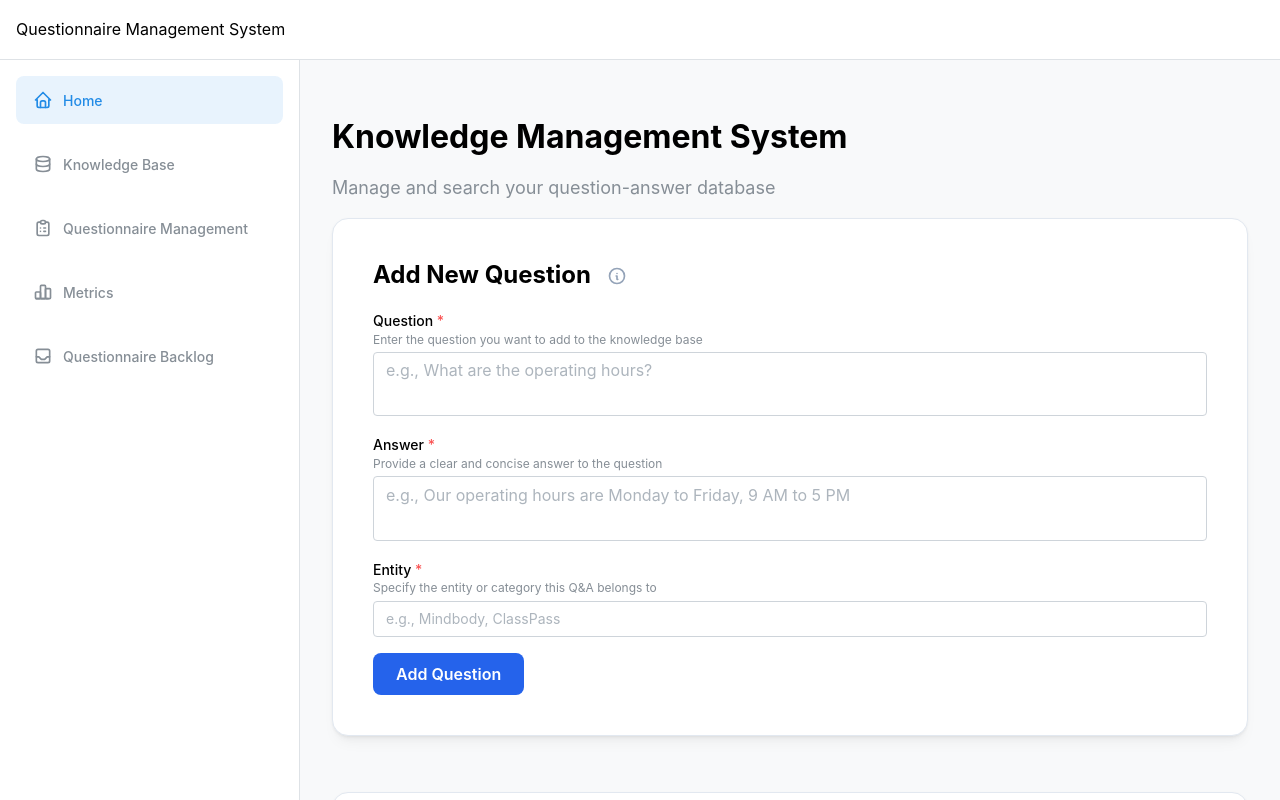
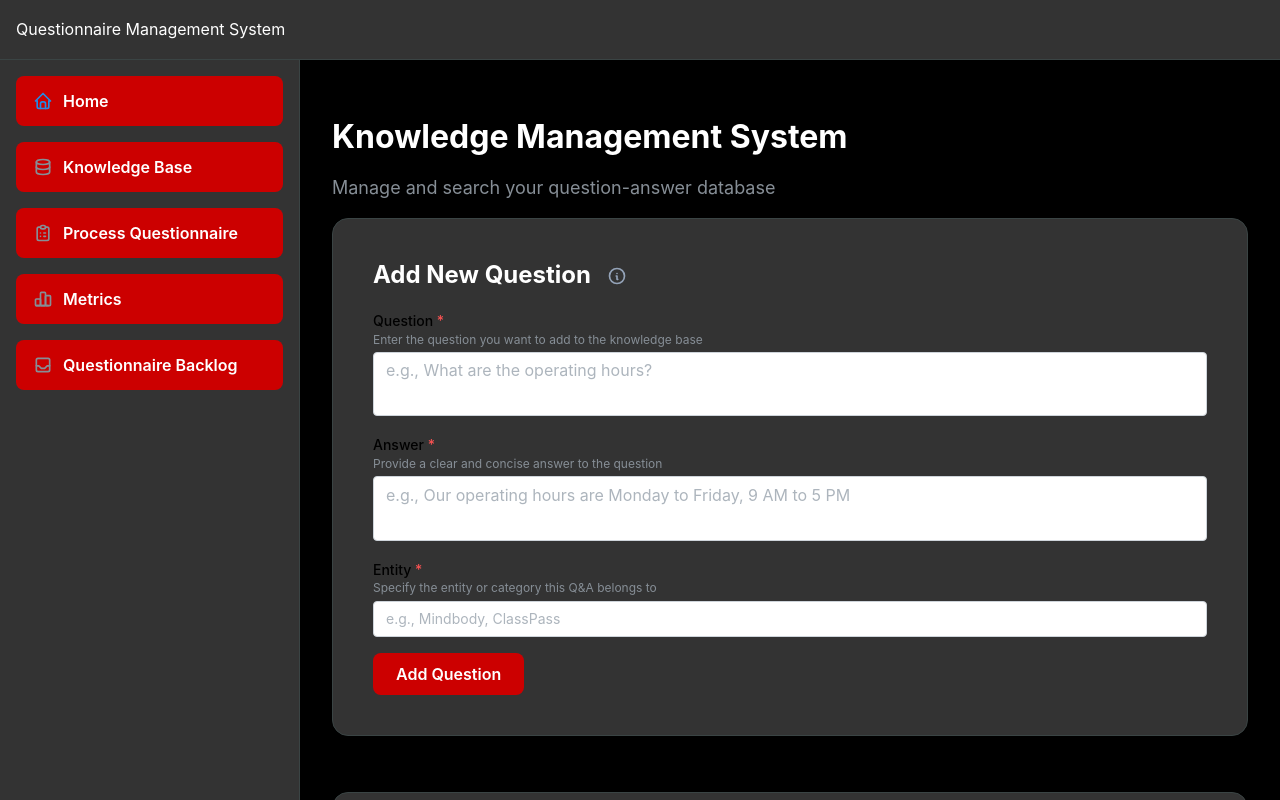
Before and after one commit to chadfryer/KMS, a React (Vite) app in the folder frontend/: page / in a window 1280 px wide. Shown: the top 800 px of the page. Built offline with nearby package versions, Linux system fonts and the light colour scheme; no server answers; a web font is replaced by a local one.

Commit message:
Updated frontend theme and UI components for improved aesthetics and usability. Added new color schemes, enhanced button styles, and implemented filtering options in the DatabaseView. Adjusted text colors for better readability and consistency across components.

```diff
--- a/frontend/src/App.jsx
+++ b/frontend/src/App.jsx
@@ -21,24 +21,47 @@ const theme = {
   colors: {
     primary: ['#2563EB', '#2563EB', '#2563EB', '#2563EB', '#2563EB', '#2563EB', '#2563EB', '#2563EB', '#2563EB', '#2563EB'],
     secondary: ['#3B82F6', '#3B82F6', '#3B82F6', '#3B82F6', '#3B82F6', '#3B82F6', '#3B82F6', '#3B82F6', '#3B82F6', '#3B82F6'],
-    dark: ['#1E293B', '#1E293B', '#1E293B', '#1E293B', '#1E293B', '#1E293B', '#1E293B', '#1E293B', '#1E293B', '#1E293B']
+    dark: ['#1E293B', '#1E293B', '#1E293B', '#1E293B', '#1E293B', '#1E293B', '#1E293B', '#1E293B', '#1E293B', '#1E293B'],
+    charcoal: ['#333333', '#333333', '#333333', '#333333', '#333333', '#333333', '#333333', '#333333', '#333333', '#333333'],
+    spearmint: ['#AAFFD8', '#AAFFD8', '#AAFFD8', '#AAFFD8', '#AAFFD8', '#AAFFD8', '#AAFFD8', '#AAFFD8', '#AAFFD8', '#AAFFD8'],
+    fir: ['#045944', '#045944', '#045944', '#045944', '#045944', '#045944', '#045944', '#045944', '#045944', '#045944']
   },
   primaryColor: 'primary',
   fontFamily: 'Inter, -apple-system, BlinkMacSystemFont, Segoe UI, Roboto, Helvetica, Arial, sans-serif',
   components: {
+    Text: {
+      styles: {
+        root: {
+          color: '#FFFFFF'
+        }
+      }
+    },
+    Title: {
+      styles: {
+        root: {
+          color: '#FFFFFF'
+        }
+      }
+    },
     Button: {
       defaultProps: {
         radius: 'md',
-        size: 'md'
+        size: 'md',
+        variant: 'filled'
       },
       styles: {
         root: {
+          backgroundColor: '#CC0000',
           fontWeight: 600,
           transition: 'all 0.2s ease',
           '&:hover': {
+            backgroundColor: '#990000',
             transform: 'translateY(-2px)',
             boxShadow: '0 4px 12px rgba(0, 0, 0, 0.1)'
           }
+        },
+        label: {
+          color: '#FFFFFF'
         }
       }
     },
@@ -50,61 +73,87 @@ const theme = {
       },
       styles: {
         root: {
-          backgroundColor: '#ffffff',
-          borderColor: '#E2E8F0',
+          backgroundColor: '#333333',
+          borderColor: '#3A4444',
           transition: 'transform 0.2s ease, box-shadow 0.2s ease',
           '&:hover': {
             transform: 'translateY(-2px)',
-            boxShadow: '0 12px 24px rgba(0, 0, 0, 0.06)'
+            boxShadow: '0 12px 24px rgba(0, 0, 0, 0.2)'
+          },
+          '& label': {
+            color: '#FFFFFF !important'
+          },
+          '& .mantineTextRoot': {
+            color: '#FFFFFF !important'
+          },
+          '& .mantineTextInputLabel': {
+            color: '#FFFFFF !important'
+          },
+          '& .mantineTextInputDescription': {
+            color: '#FFFFFF !important'
+          },
+          '& .mantineTextareaLabel': {
+            color: '#FFFFFF !important'
+          },
+          '& .mantineTextareaDescription': {
+            color: '#FFFFFF !important'
+          },
+          '& .mantineSelectLabel': {
+            color: '#FFFFFF !important'
+          },
+          '& .mantineSelectDescription': {
+            color: '#FFFFFF !important'
+          },
+          '& .mantineFileInputLabel': {
+            color: '#FFFFFF !important'
+          },
+          '& .mantineFileInputDescription': {
+            color: '#FFFFFF !important'
           }
+        }
+      }
+    },
+    AppShell: {
+      styles: {
+        main: {
+          backgroundColor: '#000000'
+        },
+        navbar: {
+          backgroundColor: '#333333',
+          borderRight: '1px solid #3A4444'
+        },
+        header: {
+          backgroundColor: '#333333',
+          borderBottom: '1px solid #3A4444'
+        }
+      }
+    },
+    NavLink: {
+      styles: {
+        label: {
+          fontSize: '16px',
+          fontWeight: 600,
         }
       }
     },
     TextInput: {
       styles: {
         input: {
-          transition: 'all 0.2s ease',
-          '&:focus': {
-            borderColor: '#2563EB',
-            boxShadow: '0 0 0 3px rgba(37, 99, 235, 0.15)'
-          }
+          color: '#AAFFD8'
         }
       }
     },
     Textarea: {
       styles: {
         input: {
-          transition: 'all 0.2s ease',
-          '&:focus': {
-            borderColor: '#2563EB',
-            boxShadow: '0 0 0 3px rgba(37, 99, 235, 0.15)'
-          }
+          color: '#AAFFD8'
         }
       }
     },
     Select: {
       styles: {
         input: {
-          transition: 'all 0.2s ease',
-          '&:focus': {
-            borderColor: '#2563EB',
-            boxShadow: '0 0 0 3px rgba(37, 99, 235, 0.15)'
-          }
-        }
-      }
-    },
-    Modal: {
-      styles: {
-        title: {
-          fontWeight: 600,
-          fontSize: '1.25rem'
-        },
-        header: {
-          backgroundColor: '#fff',
-          borderBottom: '1px solid #E2E8F0'
-        },
-        body: {
-          padding: '24px'
+          color: '#AAFFD8'
         }
       }
     }
@@ -135,8 +184,8 @@ function NavLink({ icon, label, active, onClick }) {
           justifyContent: 'flex-start',
         },
         label: {
-          fontSize: '14px',
-          fontWeight: 500,
+          fontSize: '16px',
+          fontWeight: 600,
         },
       })}
     >
@@ -564,6 +613,7 @@ function MainView({ onViewDatabase }) {
                   minRows={3}
                   styles={{
                     input: {
+                      color: '#AAFFD8',
                       fontSize: '16px',
                       lineHeight: 1.6
                     }
@@ -579,6 +629,7 @@ function MainView({ onViewDatabase }) {
                   minRows={3}
                   styles={{
                     input: {
+                      color: '#AAFFD8',
                       fontSize: '16px',
                       lineHeight: 1.6
                     }
@@ -591,6 +642,11 @@ function MainView({ onViewDatabase }) {
                   required
                   value={newEntity}
                   onChange={(e) => setNewEntity(e.target.value)}
+                  styles={{
+                    input: {
+                      color: '#AAFFD8'
+                    }
+                  }}
                 />
                 <Group position="right">
                   <Button type="submit" size="md">Add Question</Button>
@@ -857,7 +913,7 @@ function App() {
             />
             <NavLink
               icon={<IconClipboardList size={20} />}
-              label="Questionnaire Management"
+              label="Process Questionnaire"
               active={currentView === 'questionnaire-management'}
               onClick={() => setCurrentView('questionnaire-management')}
             />
@@ -876,7 +932,7 @@ function App() {
           </Stack>
         </AppShell.Navbar>
 
-        <AppShell.Main style={{ backgroundColor: '#f8f9fa' }}>
+        <AppShell.Main style={{ backgroundColor: '#000000' }}>
           {renderContent()}
         </AppShell.Main>
       </AppShell>
--- a/frontend/src/DatabaseView.jsx
+++ b/frontend/src/DatabaseView.jsx
@@ -135,7 +135,7 @@ function DatabaseView({ onBack }) {
       <Stack spacing={40}>
         <Group position="apart" align="center">
           <Title order={1} size={32}>Knowledge Base</Title>
-          <Badge size="lg" variant="light" color="blue">
+          <Badge size="lg" variant="light" color="red" styles={{ root: { backgroundColor: '#CC0000', color: '#FFFFFF' } }}>
             {questions.length} Questions
           </Badge>
         </Group>
@@ -167,6 +167,14 @@ function DatabaseView({ onBack }) {
                   ]}
                   clearable
                   size="md"
+                  styles={{
+                    input: {
+                      color: '#333333'
+                    },
+                    item: {
+                      color: '#333333'
+                    }
+                  }}
                 />
 
                 <Group position="right">
@@ -211,6 +219,61 @@ function DatabaseView({ onBack }) {
         ) : (
           <Paper p="xl" radius="lg" withBorder>
             <Stack spacing="xl">
+              <Group position="apart">
+                <Text size="sm" c="dimmed">
+                  Showing {paginatedQuestions.length} of {sortedQuestions.length} questions
+                </Text>
+                <Group>
+                  <Button
+                    variant="subtle"
+                    size="md"
+                    styles={{
+                      label: {
+                        fontWeight: 600
+                      }
+                    }}
+                    onClick={() => {
+                      const filtered = questions.filter(q => q.entity === 'Mindbody')
+                      setFilteredQuestions(filtered)
+                      setCurrentPage(1)
+                    }}
+                  >
+                    Show Mindbody
+                  </Button>
+                  <Button
+                    variant="subtle"
+                    size="md"
+                    styles={{
+                      label: {
+                        fontWeight: 600
+                      }
+                    }}
+                    onClick={() => {
+                      const filtered = questions.filter(q => q.entity === 'ClassPass')
+                      setFilteredQuestions(filtered)
+                      setCurrentPage(1)
+                    }}
+                  >
+                    Show ClassPass
+                  </Button>
+                  <Button
+                    variant="subtle"
+                    size="md"
+                    styles={{
+                      label: {
+                        fontWeight: 600
+                      }
+                    }}
+                    onClick={() => {
+                      setFilteredQuestions(questions)
+                      setCurrentPage(1)
+                    }}
+                  >
+                    Show All
+                  </Button>
+                </Group>
+              </Group>
+
               {paginatedQuestions.map((question, index) => (
                 <Paper
                   key={question.id || index}
@@ -227,13 +290,13 @@ function DatabaseView({ onBack }) {
                         <Text size="sm" weight={500} c="dimmed" mb={4}>
                           Question
                         </Text>
-                        <Text size="md">{question.question}</Text>
+                        <Text size="md" c="#333333">{question.question}</Text>
                       </Box>
                       <Box style={{ flex: 1 }}>
                         <Text size="sm" weight={500} c="dimmed" mb={4}>
                           Answer
                         </Text>
-                        <Text size="md">{question.answer_key}</Text>
+                        <Text size="md" c="#333333">{question.answer_key}</Text>
                       </Box>
                     </Group>
 
```
Also changed, not shown: 1 other file (tests, documents, lock files or other folders).
